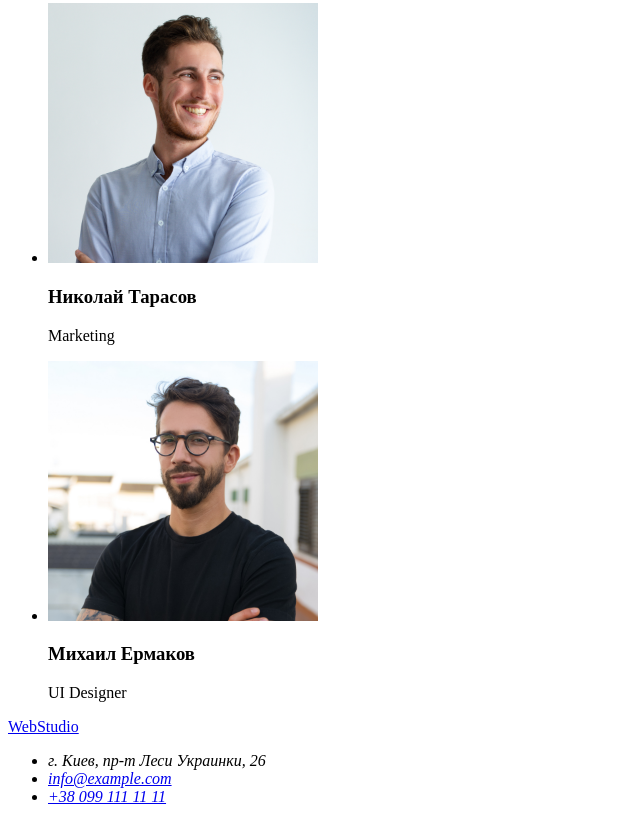
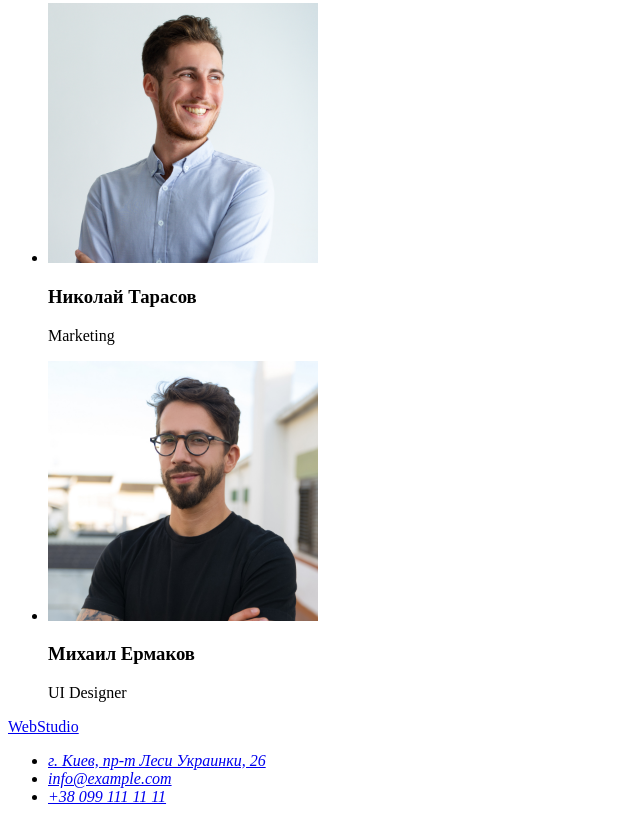
Before and after one commit to Aleksudv/goit-markup-hw-01, a plain HTML site: page index.html in a window 1280 px wide. Shown: the part 2333-3155 px from the top of the page, without its empty margins (0-640 px from the left). Drawn offline with Linux system fonts and the light colour scheme.

Commit message:
посилання на адресу

```diff
--- a/index.html
+++ b/index.html
@@ -93,7 +93,7 @@
         <a href="./index.html">WebStudio</a>
         <address>
             <ul>
-                <li>г. Киев, пр-т Леси Украинки, 26</li>
+                <li><a href="https://goo.gl/maps/piqngm7oDQpEDh6u6">г. Киев, пр-т Леси Украинки, 26</a></li>
                 <li><a href="mailto:info@devstudio.com">info@example.com</a></li>
                 <li><a href="tel:+380961111111">+38 099 111 11 11</a></li>
             </ul>
```
